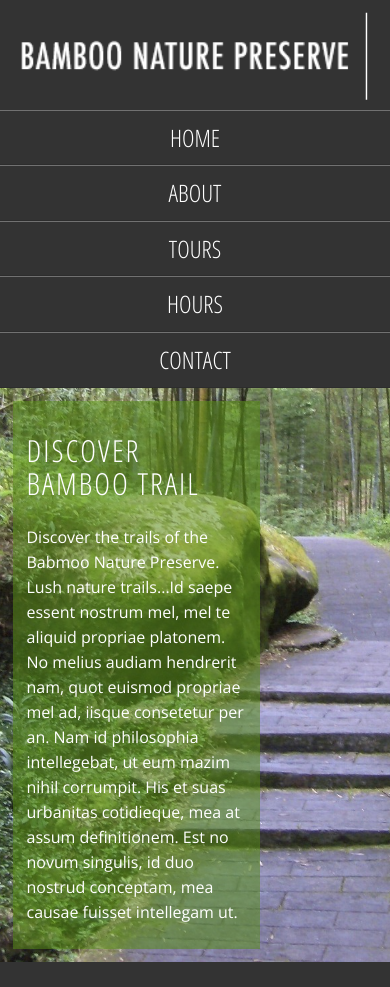
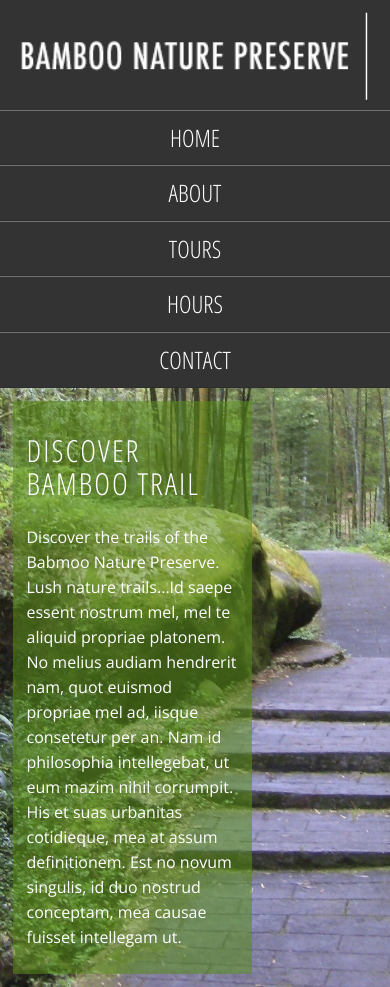
Before and after one commit to spxds/bamboo, a PHP site: page / in a window 390 px wide. Before the commit the page ends 962 px from the top, so only its background shows below. Run offline with PHP 8.4, Linux system fonts and the light colour scheme; some libraries are stand-ins or nearby versions.

Commit message:
updated refresh

```diff
--- a/css/main.css
+++ b/css/main.css
@@ -297,7 +297,7 @@ textarea {
     html {
 
         background-image: url('../img/bg.jpg');
-        background-size: 200%;
+        background-size: 180%;
         background-repeat: no-repeat;
         background-position: top;
 
--- a/index.php
+++ b/index.php
@@ -1,5 +1,5 @@
 <!doctype html>
-<html class="no-js" lang="">
+<html lang="">
 
 <head>
   <meta charset="utf-8">
@@ -14,8 +14,8 @@
 
   <link rel="stylesheet" href="css/normalize.css">
   <link rel="stylesheet" href="css/main.css">
-  <link href='http://fonts.googleapis.com/css?family=Open+Sans|Open+Sans+Condensed:300,700' rel='stylesheet' type='text/css'>
-  <link rel="stylesheet" href="https://cdnjs.cloudflare.com/ajax/libs/font-awesome/4.7.0/css/font-awesome.min.css">
+  <link href='https://fonts.googleapis.com/css?family=Open+Sans|Open+Sans+Condensed:300,700' rel='stylesheet' type='text/css'>
+  <link rel="stylesheet" href="https://cdnjs.cloudflare.com/ajax/libs/font-awesome/5.10.2/css/fontawesome.min.css">
 </head>
 
 
@@ -48,28 +48,31 @@
     </header>
 
     <div class="mainContent">
-        <div class="content">
-                <article class="topcontent">
-                    <header>
+        <main class="content">
+                <section class="topcontent">
+
                         <h2>DISCOVER BAMBOO TRAIL</h2>
-                    </header>
-
-
-                    <content>
-                        <p>Discover the trails of the Babmoo Nature Preserve. Lush nature trails...Id saepe essent nostrum mel, mel te aliquid propriae platonem. No melius audiam hendrerit nam, quot euismod propriae mel ad, iisque consetetur per an. Nam id philosophia intellegebat, ut eum mazim nihil corrumpit. His et suas urbanitas cotidieque, mea at assum definitionem. Est no novum singulis, id duo nostrud conceptam, mea causae fuisset intellegam ut.</p>
-
-                    </content>
-
-                </article>
 
 
 
-        </div>
+                    <article>
+                        <p>Discover the trails of the Babmoo Nature Preserve. Lush nature trails...Id saepe essent nostrum mel, mel te aliquid propriae platonem. No melius audiam hendrerit nam, quot euismod propriae mel ad, iisque consetetur per an. Nam id philosophia intellegebat, ut eum mazim nihil corrumpit. His et suas urbanitas cotidieque, mea at assum definitionem. Est no novum singulis, id duo nostrud conceptam, mea causae fuisset intellegam ut.</p>
+
+                    </article>
+
+                </section>
+
+
+
+        </main>
 
     </div>
 
-
-  <script src="js/vendor/modernizr-3.6.0.min.js"></script>
-  <script src="https://code.jquery.com/jquery-3.3.1.min.js" integrity="sha256-FgpCb/KJQlLNfOu91ta32o/NMZxltwRo8QtmkMRdAu8=" crossorigin="anonymous"></script>
+  <script
+  src="https://code.jquery.com/jquery-3.4.1.min.js"
+  integrity="sha256-CSXorXvZcTkaix6Yvo6HppcZGetbYMGWSFlBw8HfCJo="
+  crossorigin="anonymous"></script>
   <script src="js/plugins.js"></script>
   <script src="js/main.js"></script>
+
+  </body>
```
Also changed, not shown: js/main.js (deleted).
